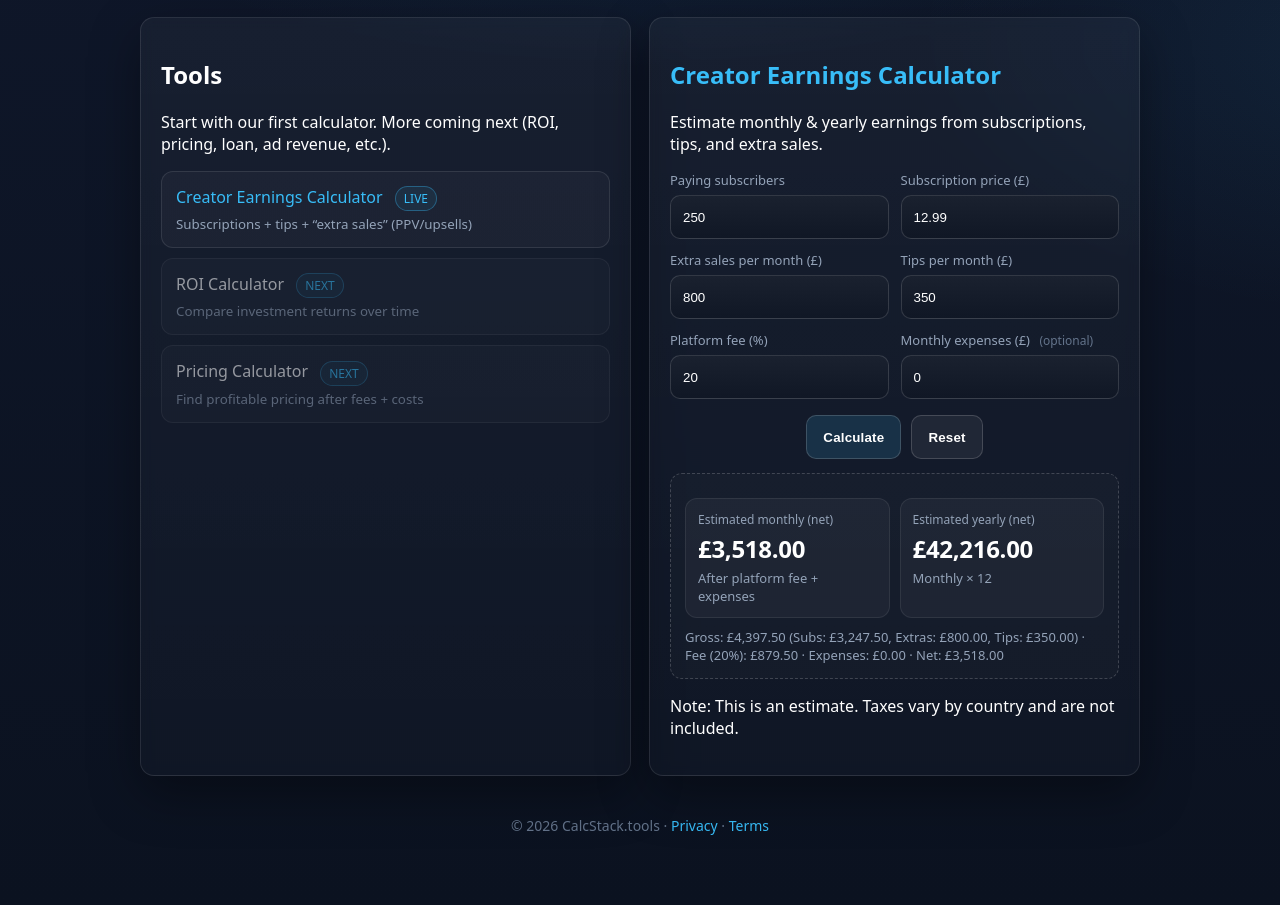
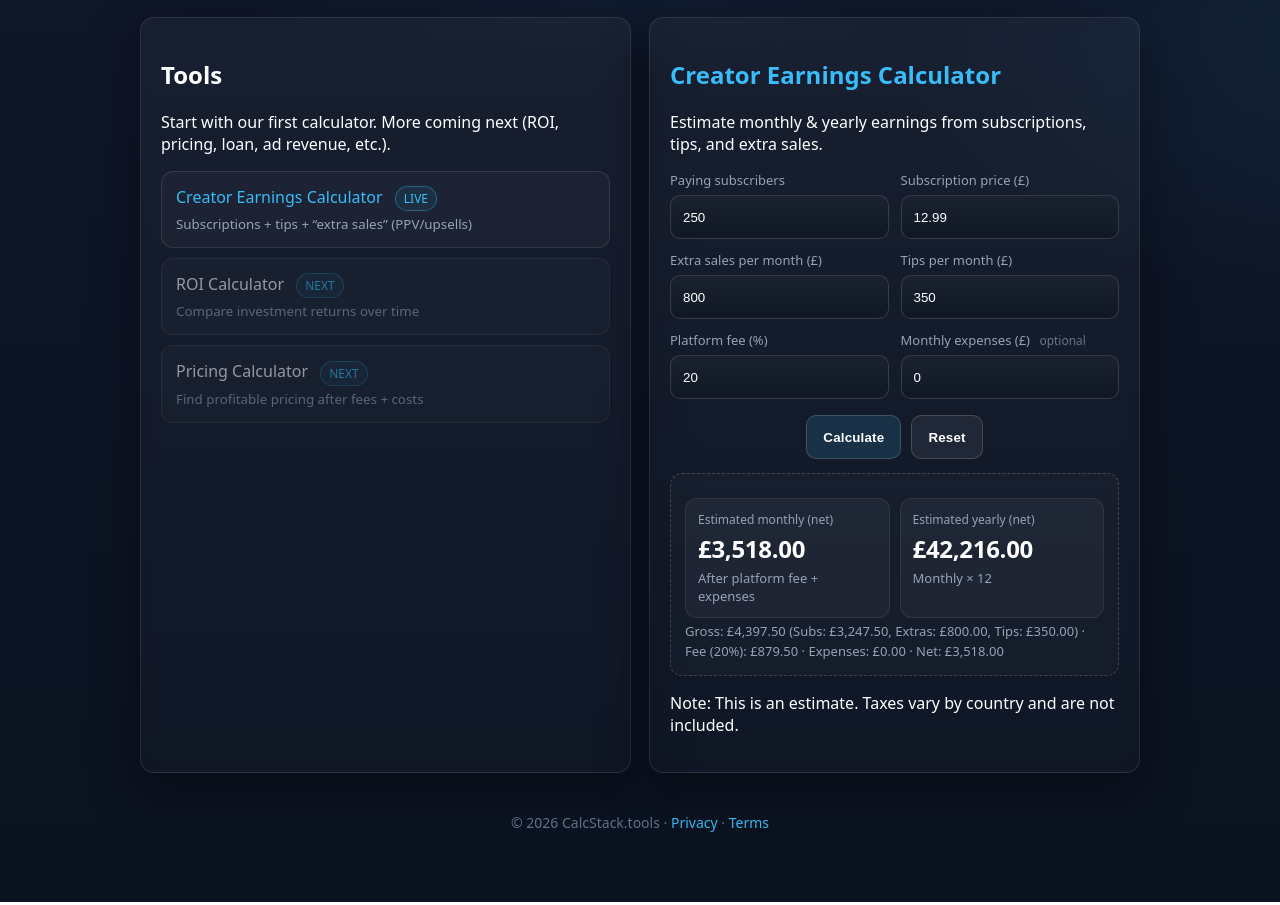
Before and after one commit to revenuetools/revenuetools, a plain HTML site: page index.html in a window 1280 px wide. Shown: the part 170-1075 px from the top of the page. Drawn offline with Linux system fonts and the light colour scheme.

Commit message:
Update index.html

```diff
--- a/index.html
+++ b/index.html
@@ -85,7 +85,7 @@
           </div>
           <div>
             <label for="expenses">
-              Monthly expenses (£) <span class="hint">(optional)</span>
+              Monthly expenses (£) <span class="hint">optional</span>
             </label>
             <input id="expenses" type="number" inputmode="decimal" min="0" step="0.01" placeholder="e.g. 150" value="0">
           </div>
@@ -109,7 +109,7 @@
               <div class="muted">Monthly × 12</div>
             </div>
           </div>
-          <div class="muted" id="breakdown" style="margin-top:10px;"></div>
+          <div class="muted breakdown" id="breakdown"></div>
         </div>
 
         <p class="fineprint">
@@ -174,6 +174,13 @@
     document.getElementById("calcBtn").addEventListener("click", calculate);
     document.getElementById("resetBtn").addEventListener("click", resetAll);
 
+    // Enter key runs calculate in any field
+    ["subs","price","extras","tips","fee","expenses"].forEach(id => {
+      document.getElementById(id).addEventListener("keydown", (e) => {
+        if (e.key === "Enter") calculate();
+      });
+    });
+
     // simple placeholders for now
     document.getElementById("privacyLink").addEventListener("click", (e) => {
       e.preventDefault();
```
